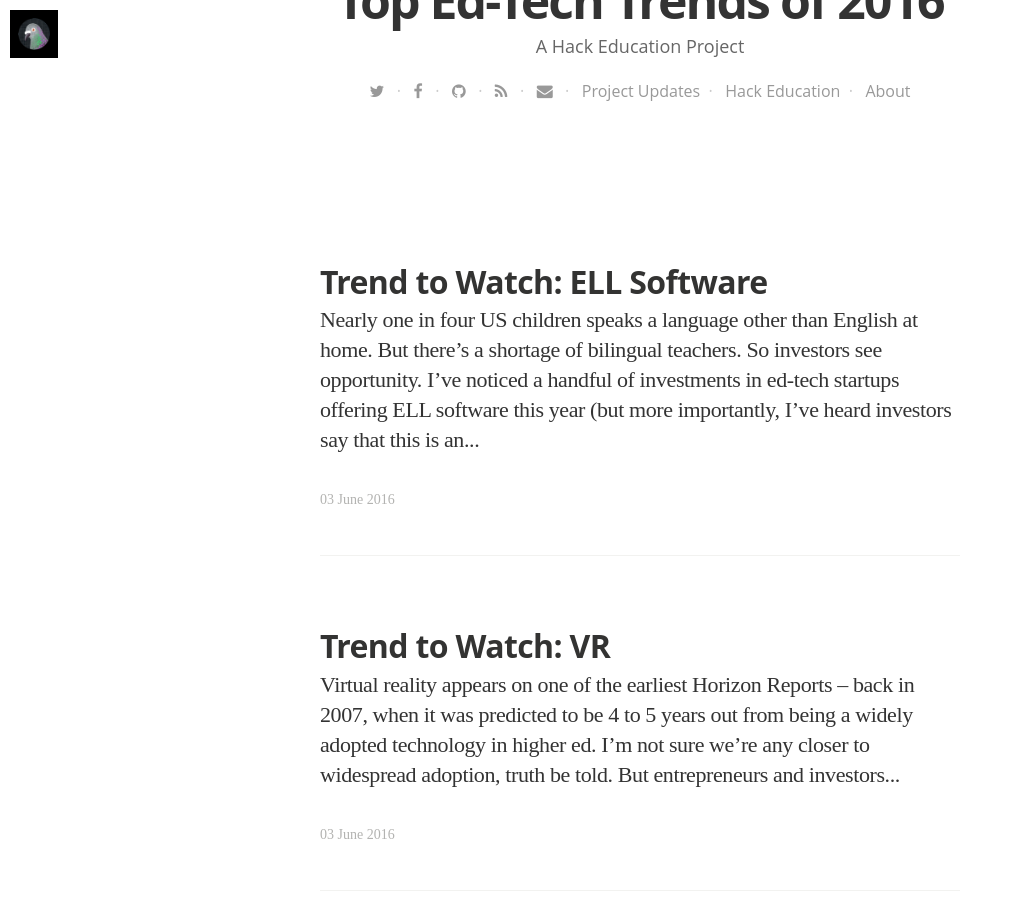
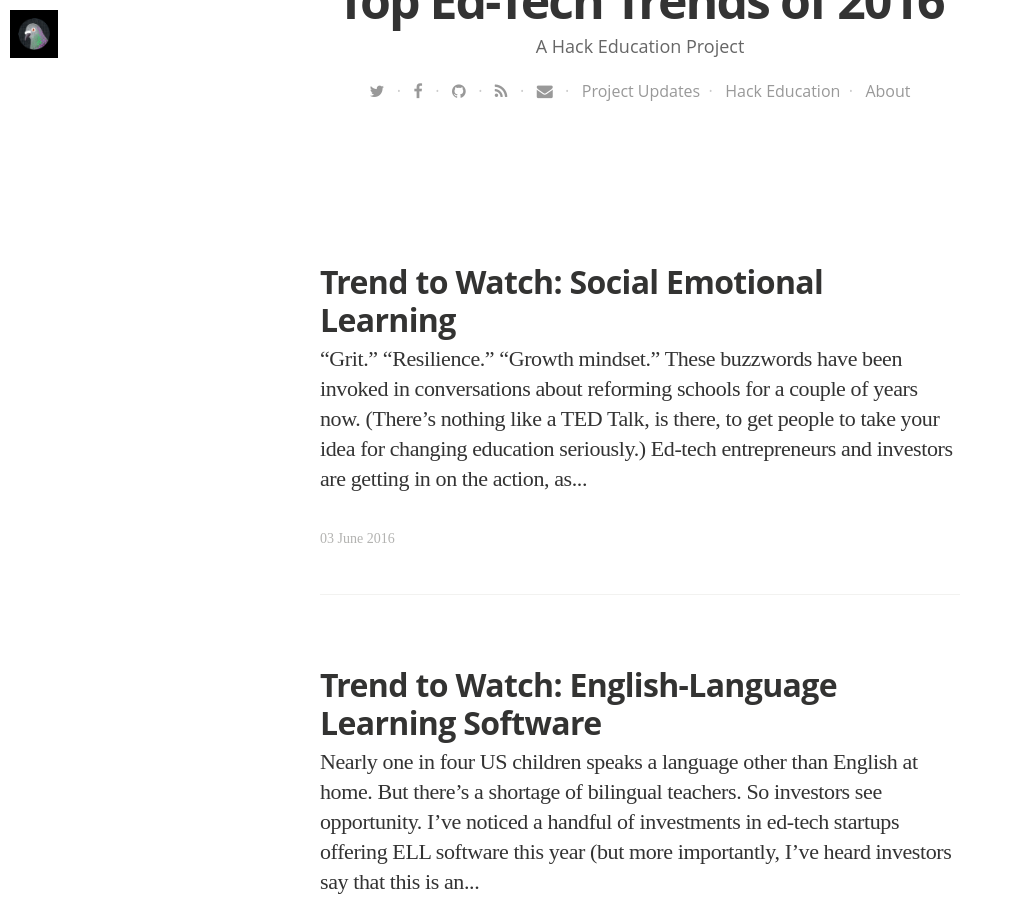
Before and after one commit to HackEducation/2016trends, a Jekyll site: the page built from blog/index.html, in a window 1280 px wide and 900 px high, scrolled down 559 px. Shown: the whole window, without its empty margins (0-1013 px from the left). Built offline with Jekyll 4.4.1, drawn with Linux system fonts in a browser that asks for light colours; nearby versions of some CDN libraries; some web fonts are replaced; the list of posts is cut into pages by our own code; some of the changed text lies outside the part shown.

Commit message:
new post

```diff
--- a/_posts/2016-06-04-ell.html
+++ b/_posts/2016-06-03-ell.html
@@ -1,11 +1,11 @@
 ---
 layout: post
-title: "Trend to Watch: ELL Software"
+title: "Trend to Watch: English-Language Learning Software"
 date: 2016-06-03 10:35:00 +0000
 tags:
 image: https://s3.amazonaws.com/hackedu/2016-06-03-alphabet.jpg
 imagecredits: https://www.flickr.com/photos/byororit/7008828183
 ---
-<p>Nearly one in four US children speaks a language other than English at home. But there&#8217;s a shortage of bilingual teachers. So investors see opportunity. I&#8217;ve noticed a <a href="http://www.betaboston.com/news/2016/02/17/jobs-zuckerberg-omidyar-invest-6-4m-in-edtech-startup-ellevation/">handful of investments</a> in ed-tech startups offering ELL software this year (but more importantly, I&#8217;ve heard investors say that this is an area that they&#8217;re currently very keen on).</p>
+<p>Nearly one in four US children speaks a language other than English at home. But there&#8217;s a shortage of bilingual teachers. So investors see opportunity. I&#8217;ve noticed a <a href="http://www.betaboston.com/news/2016/02/17/jobs-zuckerberg-omidyar-invest-6-4m-in-edtech-startup-ellevation/">handful of investments</a> in ed-tech startups offering ELL software this year (but more importantly, I&#8217;ve heard <a href="http://www.reachcap.com/blog/post/2016-edtech-outlook">investors say</a> that this is an area that they&#8217;re currently very keen on).</p>
 
 <p>Language learning, and particularly English-language learning, isn&#8217;t just a matter of K&#8211;12 or US education. Other big names in the space: Pearson English, Open English. (Interestingly, there haven't been any language-learning investments this year, despite that being a very active space in the past. I think investors are really interested on what they perceive as this different group: that is, ELL students at the K-12 level.)</p>
--- /dev/null
+++ b/_posts/2016-06-03-grit.html
@@ -0,0 +1,13 @@
+---
+layout: post
+title: "Trend to Watch: Social Emotional Learning"
+date: 2016-06-03 11:35:00 +0000
+tags:
+image: https://s3.amazonaws.com/hackedu/2016-06-03-dirt.jpg
+imagecredits: https://www.flickr.com/photos/caitlinator/3536394903
+---
+<p>&#8220;Grit.&#8221; &#8220;Resilience.&#8221; &#8220;Growth mindset.&#8221; These buzzwords have been invoked in conversations about reforming schools for a couple of years now. (There&#8217;s nothing like a TED Talk, is there, to get people to take your idea for changing education seriously.) </p>
+
+<p>Ed-tech entrepreneurs and investors are getting in on the action, as have researchers like Angela Duckworth who&#8217;s created software to measure and track how well students perform on these &quot;social emotional. <a href="http://amzn.to/1O83DAp">She&#8217;s got a book out this year</a>. <a href="http://www.npr.org/2016/05/22/479085727/teaching-the-intangibles-how-to-ingrain-grit-in-students">So does Paul Tough, who now argues that &#8220;grit&#8221; can&#8217;t really be taught</a>. Despite all that, startups like ClassDojo &#8211; <a href="https://www.crunchbase.com/organization/classdojo#/entity">which raised $21 million in April</a> &#8211; promise to help teachers monitor these sorts of behaviors.</p>
+
+<p>Can this be taught? Can this be tested? Can this be profited from? The three burning questions of all ed-tech trends.</p>
--- a/_posts/2016-06-03-vr.html
+++ b/_posts/2016-06-03-vr.html
@@ -6,7 +6,7 @@
 image: https://s3.amazonaws.com/hackedu/2016-06-03-vr.jpg
 imagecredits: https://www.flickr.com/photos/zcopley/91299034
 ---
-<p>Virtual reality appears on <a href="http://horizon.hackeducation.com/">one of the earliest Horizon Reports</a> &#8211; back in 2007, when it was predicted to be 4 to 5 years out from being a widely adopted technology in higher ed. I&#8217;m not sure we&#8217;re any closer to widespread adoption, truth be told. But entrepreneurs and investors and their <a href="http://educationnext.org/virtual-reality-disruption-3d-technology-education/">hype men</a> are pretty excited about the latest hardware. (Major players include Google and Facebook, both of which have expressed interest in VR in education.)</p>
+<p>Virtual reality appears on <a href="http://horizon.hackeducation.com/">one of the earliest Horizon Reports</a> &#8211; back in 2007, when it was predicted to be 4 to 5 years out from being a widely adopted technology in higher ed. I&#8217;m not sure we&#8217;re any closer to widespread adoption, truth be told. But <a href="http://techcrunch.com/2016/05/09/nearpod-raises-9-2-million-to-help-teachers-use-tech-for-live-instruction/">entrepreneurs</a> and <a href="http://www.reachcap.com/blog/post/2016-edtech-outlook">investors</a> and their <a href="http://educationnext.org/virtual-reality-disruption-3d-technology-education/">hype men</a> are pretty excited about the latest hardware. (Major players include Google and Facebook, both of which have expressed interest in VR in education.)</p>
 
 <p>Some of that hardware is actually a lot like the old stereoscope, which tricked the brain into perceiving three dimensionality in a two dimensional image. Mattel has even brought back <a href="http://toyland.gizmodo.com/the-virtual-reality-view-master-2-0-will-be-the-best-go-1758981678">the old View Master</a> to work with Google Cardboard.</p>
 
```
